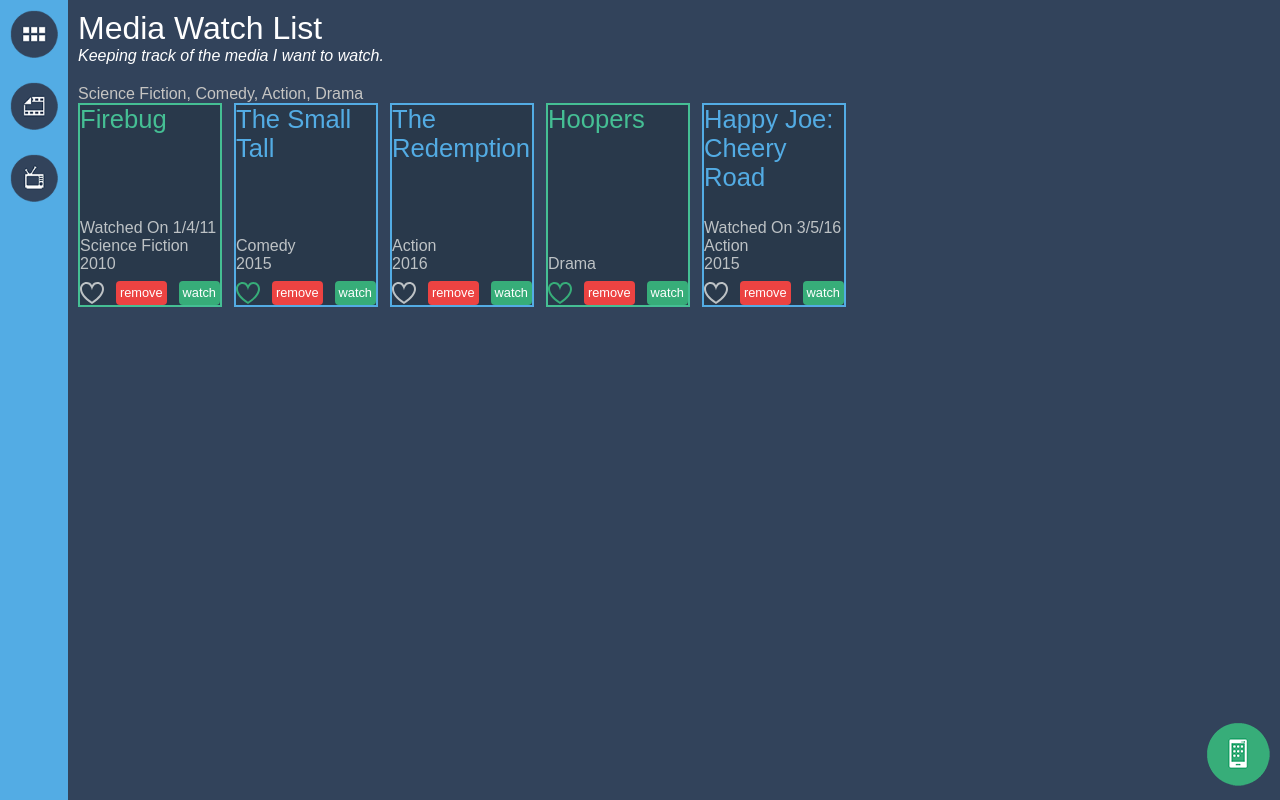
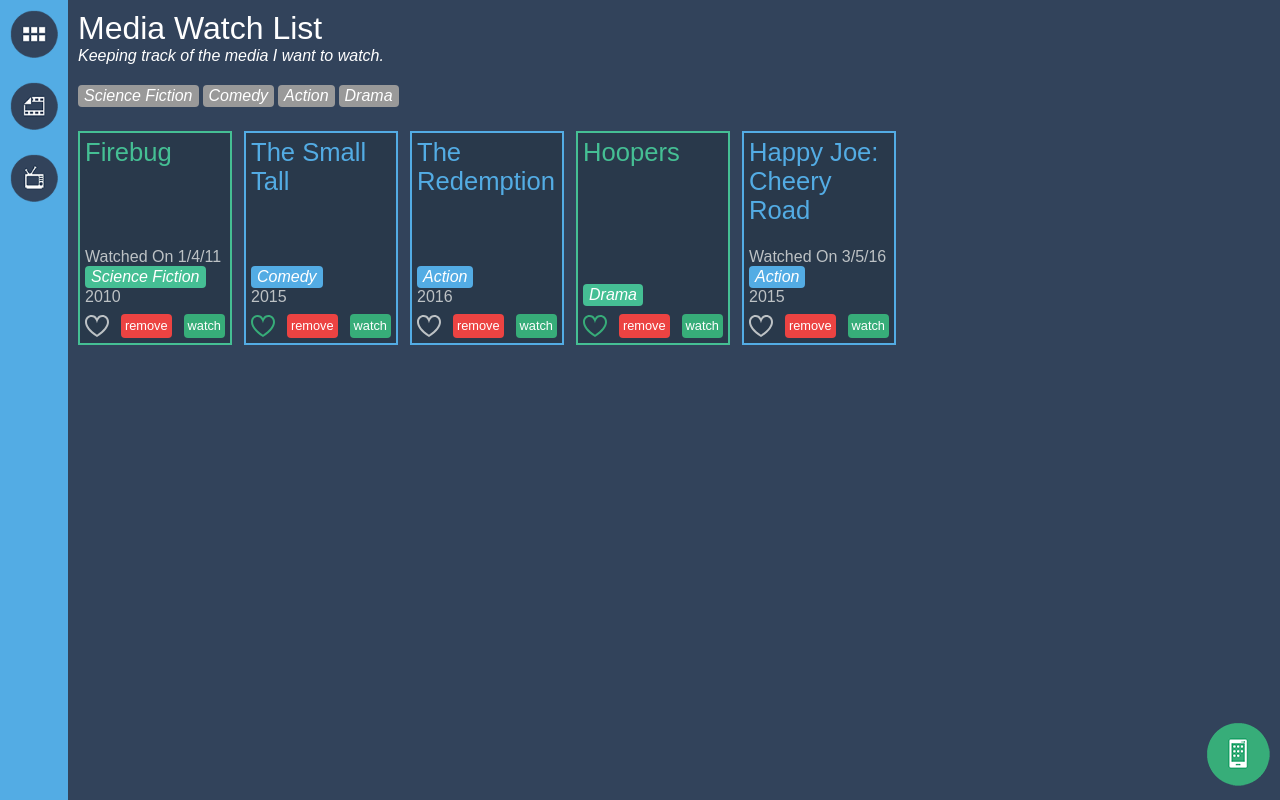
Before and after one commit to DoubleD1994/angular-essential-training, an Angular app: page /all in a window 1280 px wide. Built offline with nearby package versions, Linux system fonts and the light colour scheme.

Commit message:
finished course

```diff
--- a/src/app/app.module.ts
+++ b/src/app/app.module.ts
@@ -6,6 +6,7 @@ import { MediaItemComponent } from './media-item.component';
 import { MediaItemListComponent } from './media-item-list.component';
 import { FavoriteDirective } from './favorite.directive';
 import { CategoryListPipe } from './category-list.pipe';
+import { CategoryListComponent} from './category-list.component';
 import { lookupListToken, lookupLists } from './providers';
 import { MockXHRBackend } from './mock-xhr-backend';
 import { routing } from './app.routing';
@@ -20,6 +21,7 @@ import { routing } from './app.routing';
     AppComponent,
     MediaItemComponent,
     MediaItemListComponent,
+    CategoryListComponent,
     FavoriteDirective,
     CategoryListPipe
   ],
--- /dev/null
+++ b/src/app/category-list.component.ts
@@ -0,0 +1,32 @@
+import { Component, Input } from "@angular/core";
+
+@Component({
+  selector: "mw-category-list",
+  template: `
+    <span class="label" *ngFor="let category of categories">
+      {{ category }}
+    </span>
+  `,
+  styles: [
+    `
+      :host{
+        display: block;
+        margin-bottom:20px;
+      }
+      :host-context(.medium-movies) span {
+        background-color: #53ace4
+      }
+      :host-context(.medium-series) span {
+        background-color: #45bf94
+      }
+      span {
+        display: inline-block;
+        margin-right: 4px;
+        margin-bottom: 4px;
+      }
+    `
+  ]
+})
+export class CategoryListComponent {
+  @Input() categories: string[];
+}
--- a/src/app/category-list.pipe.ts
+++ b/src/app/category-list.pipe.ts
@@ -11,6 +11,6 @@ export class CategoryListPipe implements PipeTransform {
         categories.push(mediaItem.category);
       }
     });
-    return categories.join(', ');
+    return categories;
   }
 }
--- a/src/app/media-item-list.component.html
+++ b/src/app/media-item-list.component.html
@@ -1,8 +1,10 @@
-
 <header
     [ngClass]="{'medium-movies':medium === 'Movies', 'medium-series':medium === 'Series'}">
     <h2>{{medium}}</h2>
-    <div *ngIf="mediaItems">{{ mediaItems | categoryList }}</div>
+    <mw-category-list
+      *ngIf="mediaItems"
+      [categories]="mediaItems | categoryList">
+    </mw-category-list>
 </header>
 <section>
   <mw-media-item
--- a/src/app/media-item-list.component.ts
+++ b/src/app/media-item-list.component.ts
@@ -1,38 +1,39 @@
 import { Component, OnInit } from '@angular/core';
 import { ActivatedRoute } from '@angular/router';
-import { MediaItemService, MediaItem } from './media-item.service'
+import { MediaItemService, MediaItem } from './media-item.service';
 
 @Component({
   selector: 'mw-media-item-list',
   templateUrl: './media-item-list.component.html',
   styleUrls: ['./media-item-list.component.css']
 })
-export class MediaItemListComponent implements OnInit{
+export class MediaItemListComponent implements OnInit {
   medium = '';
   mediaItems: MediaItem[];
 
-  constructor(private mediaItemService: MediaItemService,
-    private activatedRoute: ActivatedRoute){}
+  constructor(
+    private mediaItemService: MediaItemService,
+    private activatedRoute: ActivatedRoute) {}
 
-  ngOnInit(){
+  ngOnInit() {
     this.activatedRoute.paramMap
       .subscribe(paramMap => {
         let medium = paramMap.get('medium');
-        if(medium.toLowerCase() === 'all'){
+        if (medium.toLowerCase() === 'all') {
           medium = '';
         }
         this.getMediaItems(medium);
       });
   }
 
-  onMediaItemDelete(mediaItem) {
+  onMediaItemDelete(mediaItem: MediaItem) {
     this.mediaItemService.delete(mediaItem)
       .subscribe(() => {
         this.getMediaItems(this.medium);
       });
   }
 
-  getMediaItems(medium: string){
+  getMediaItems(medium: string) {
     this.medium = medium;
     this.mediaItemService.get(medium)
       .subscribe(mediaItems => {
--- a/src/app/media-item.component.css
+++ b/src/app/media-item.component.css
@@ -5,9 +5,15 @@
   height: 200px;
   border: 2px solid;
   background-color: #29394b;
-  padding: 5Ppx;
+  padding: 5px;
   color: #bdc2c5;
   margin: 0 12px 12px 0;
+}
+:host-context(.medium-movies) .label {
+  background-color: #53ace4;
+}
+:host-context(.medium-series) .label {
+  background-color: #45bf94;
 }
 h2 {
   font-size: 1.6em;
--- a/src/app/media-item.component.html
+++ b/src/app/media-item.component.html
@@ -1,6 +1,6 @@
 <h2>{{ mediaItem.name }}</h2>
 <div *ngIf="mediaItem.watchedOn">Watched On {{ mediaItem.watchedOn | date: 'shortDate' }}</div>
-<div>{{ mediaItem.category }}</div>
+<div class="label">{{ mediaItem.category }}</div>
 <div>{{ mediaItem.year }}</div>
 <div class="tools">
   <svg [mwFavorite]="mediaItem.isFavorite"
--- a/src/styles.css
+++ b/src/styles.css
@@ -27,3 +27,11 @@ body {
   height: 100vh;
   font-family: Arial, Helvetica, sans-serif;
 }
+.label {
+  background-color: #999999;
+  color: #ffffff;
+  border-radius: 4px;
+  padding: 2px 6px;
+  font-style: italic;
+  width: max-content;
+}
```
